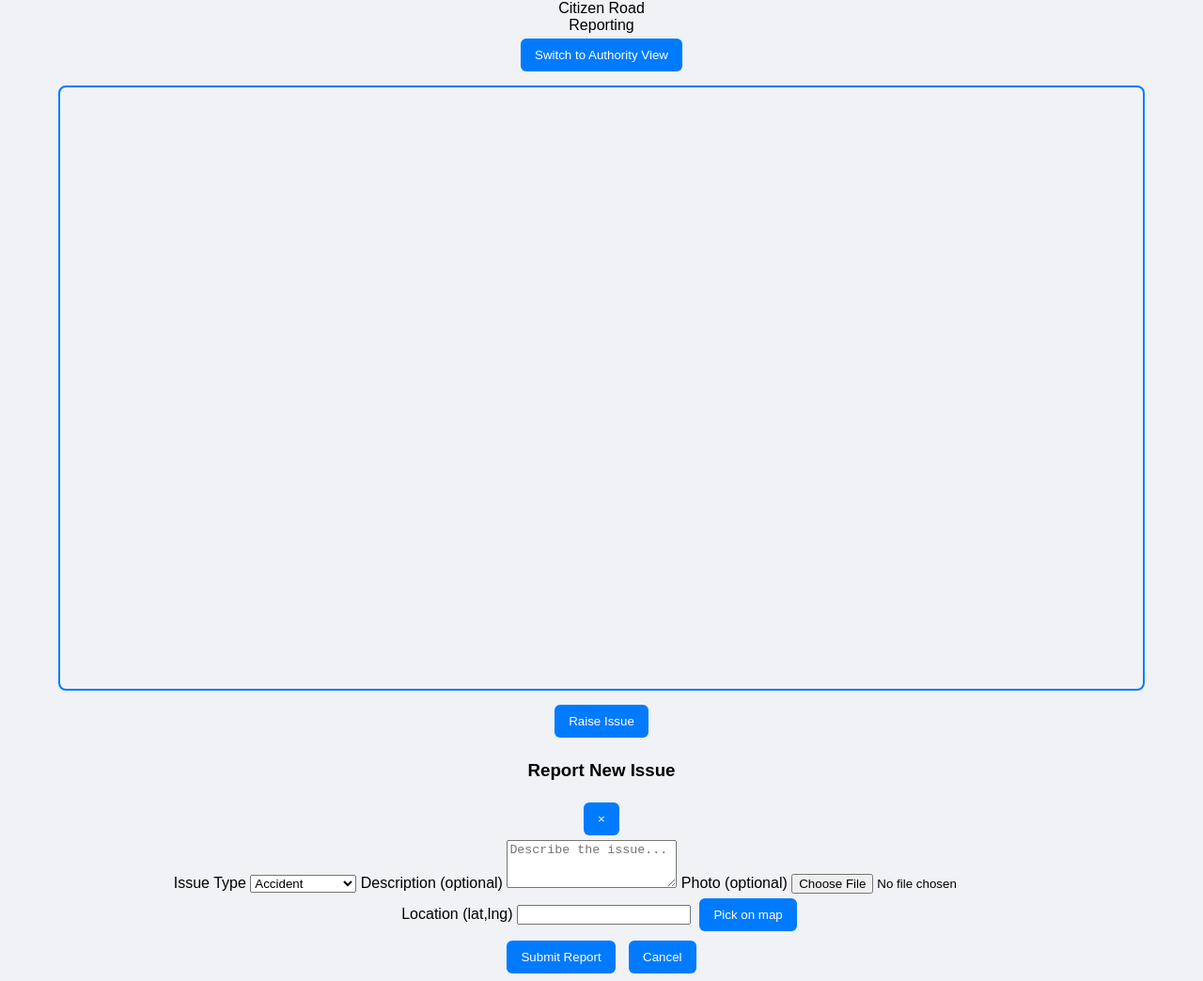
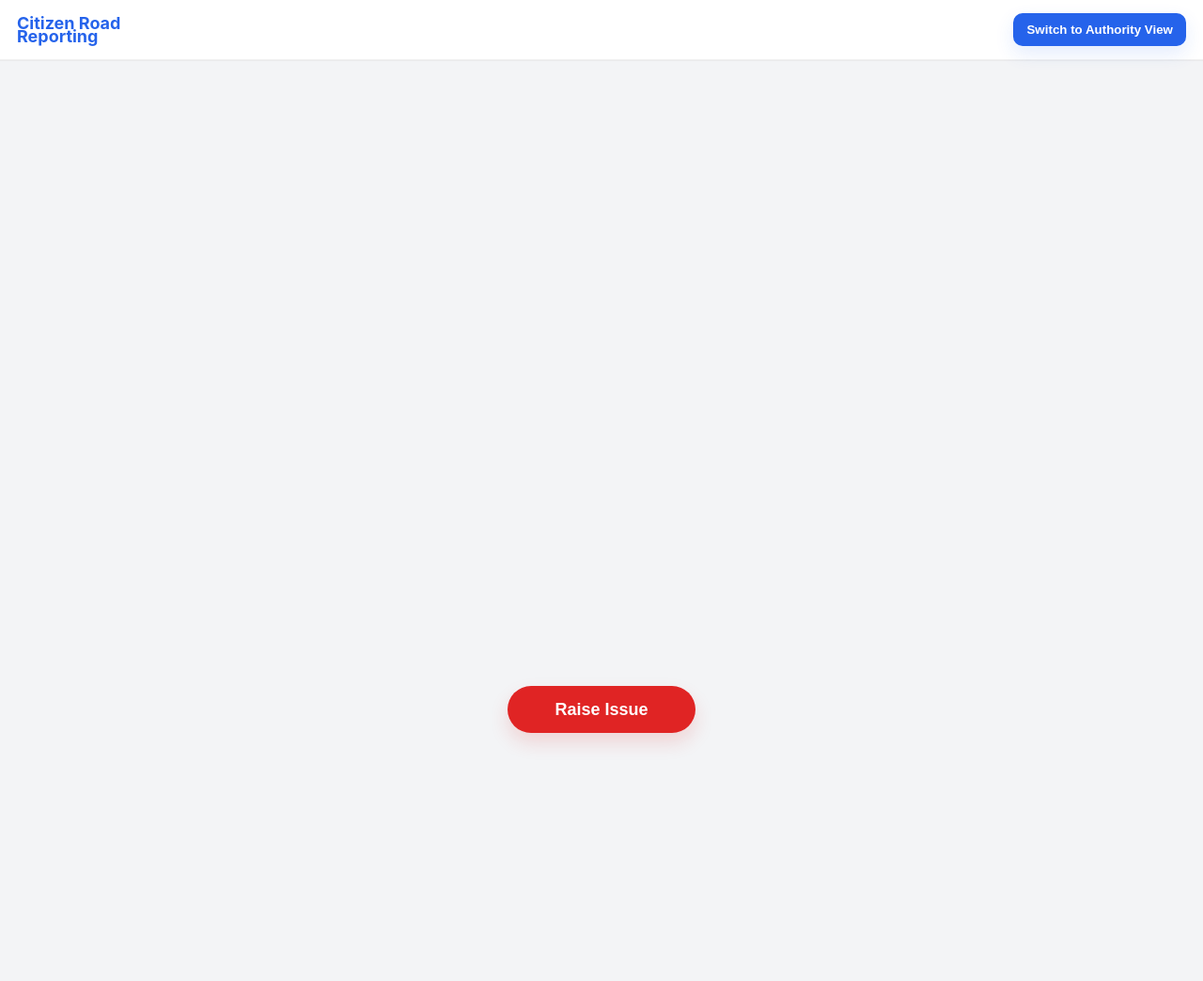
Before and after one commit to samier-source/citizenwebapp, a plain HTML site: page index.html in a window 1280 px wide. Shown: the top 1044 px of the page at 94% size. After the commit the page ends 800 px from the top, so only its background shows below. Drawn offline with nearby package versions, Linux system fonts and the light colour scheme; a small style sheet from the web is missing.

Commit message:
Update style.css

```diff
--- a/style.css
+++ b/style.css
@@ -1,45 +1,85 @@
-body {
-  font-family: Arial, sans-serif;
-  text-align: center;
-  margin: 0;
-  padding: 0;
-  background-color: #f0f2f5;
+/* layout like your screenshot */
+:root{
+  --navy:#163c8c;
+  --blue:#2563eb;
+  --red:#e02424;
+  --muted:#f3f4f6;
+  --card:#ffffff;
+  --radius:12px;
 }
 
-h1 {
-  background: #007bff;
-  color: white;
-  margin: 0;
-  padding: 15px;
+*{box-sizing:border-box}
+html,body,#map{height:100%;margin:0;padding:0}
+body{font-family:Inter, system-ui, -apple-system, "Segoe UI", Roboto, "Helvetica Neue", Arial; background:var(--muted); color:#111}
+
+/* header */
+.site-header{
+  display:flex;
+  align-items:center;
+  justify-content:space-between;
+  padding:14px 18px;
+  background:var(--card);
+  border-bottom:1px solid rgba(0,0,0,0.06);
+  position:relative;
+  z-index:1000;
+  box-shadow: 0 1px 0 rgba(0,0,0,0.04);
 }
 
-.button-container {
-  margin: 15px;
+.brand-title{display:flex;flex-direction:column;line-height:1}
+.brand-top{color:var(--blue); font-weight:700; font-size:18px}
+.brand-bottom{color:var(--blue); font-weight:700; font-size:18px; margin-top:-4px}
+
+/* buttons in header */
+.hdr-right{display:flex;gap:12px;align-items:center}
+.btn{cursor:pointer;border:0;padding:10px 14px;border-radius:10px;font-weight:600}
+.btn-large{padding:14px 18px}
+.btn-blue{background:var(--blue); color:white; box-shadow: 0 8px 20px rgba(37,99,235,0.12)}
+.btn-ghost{background:transparent;color:#333;border:1px solid rgba(0,0,0,0.06)}
+.btn-red{background:var(--red); color:white; box-shadow: 0 10px 20px rgba(224,36,36,0.15)}
+.btn-small{padding:6px 10px;font-size:13px;border-radius:8px}
+
+/* map takes remaining space */
+#map{width:100%; height: calc(100% - 72px);} /* header ~ 72px + controls spacing */
+
+/* Raise Issue button - bottom center */
+#raiseIssueBtn{
+  position:fixed;
+  left:50%;
+  transform:translateX(-50%);
+  bottom:20px;
+  z-index:1100;
+  width:200px;
+  max-width:90%;
+  height:50px;
+  border-radius:30px;
+  font-size:18px;
+  display:flex;
+  align-items:center;
+  justify-content:center;
+  gap:8px;
+  border:0;
 }
 
-button {
-  margin: 5px;
-  padding: 10px 15px;
-  background-color: #007bff;
-  color: white;
-  border: none;
-  border-radius: 6px;
-  cursor: pointer;
-}
+/* Modal */
+.modal{position:fixed;inset:0;background:rgba(0,0,0,0.4);display:flex;align-items:center;justify-content:center;z-index:1200}
+.hidden{display:none}
+.modal-card{width:420px;max-width:95%;background:var(--card);border-radius:12px;box-shadow:0 18px 40px rgba(12,20,30,0.12);overflow:hidden}
+.modal-header{display:flex;align-items:center;justify-content:space-between;padding:14px 18px;border-bottom:1px solid rgba(0,0,0,0.06)}
+.modal-header h3{margin:0;font-size:18px}
+.modal-close{background:transparent;border:0;font-size:24px;cursor:pointer;color:#666}
+.modal-body{padding:14px 18px;display:flex;flex-direction:column;gap:10px}
+.modal-body label{display:flex;flex-direction:column;font-size:14px;color:#333;gap:6px}
+.modal-body input[type="text"], .modal-body select, .modal-body textarea{padding:10px;border-radius:8px;border:1px solid #e6e6e6;font-size:14px}
+.modal-actions{display:flex;gap:10px;justify-content:flex-end;padding:12px 18px;border-top:1px solid rgba(0,0,0,0.04)}
 
-button:hover {
-  background-color: #0056b3;
-}
+.small{padding:6px 8px;font-size:13px;border-radius:8px}
 
-#map {
-  height: 80vh;
-  width: 90%;
-  margin: 10px auto;
-  border-radius: 8px;
-  border: 2px solid #007bff;
-}
+/* location-row - inline fields */
+.location-row{display:flex;gap:8px;align-items:center}
+.location-row input{flex:1}
 
-#message {
-  margin: 10px;
-  color: red;
-}
+/* popup image */
+.issue-photo{max-width:220px;display:block;margin-top:8px;border-radius:8px}
+
+/* leaflet popup style small tweak */
+.leaflet-popup-content-wrapper{border-radius:10px}
```
